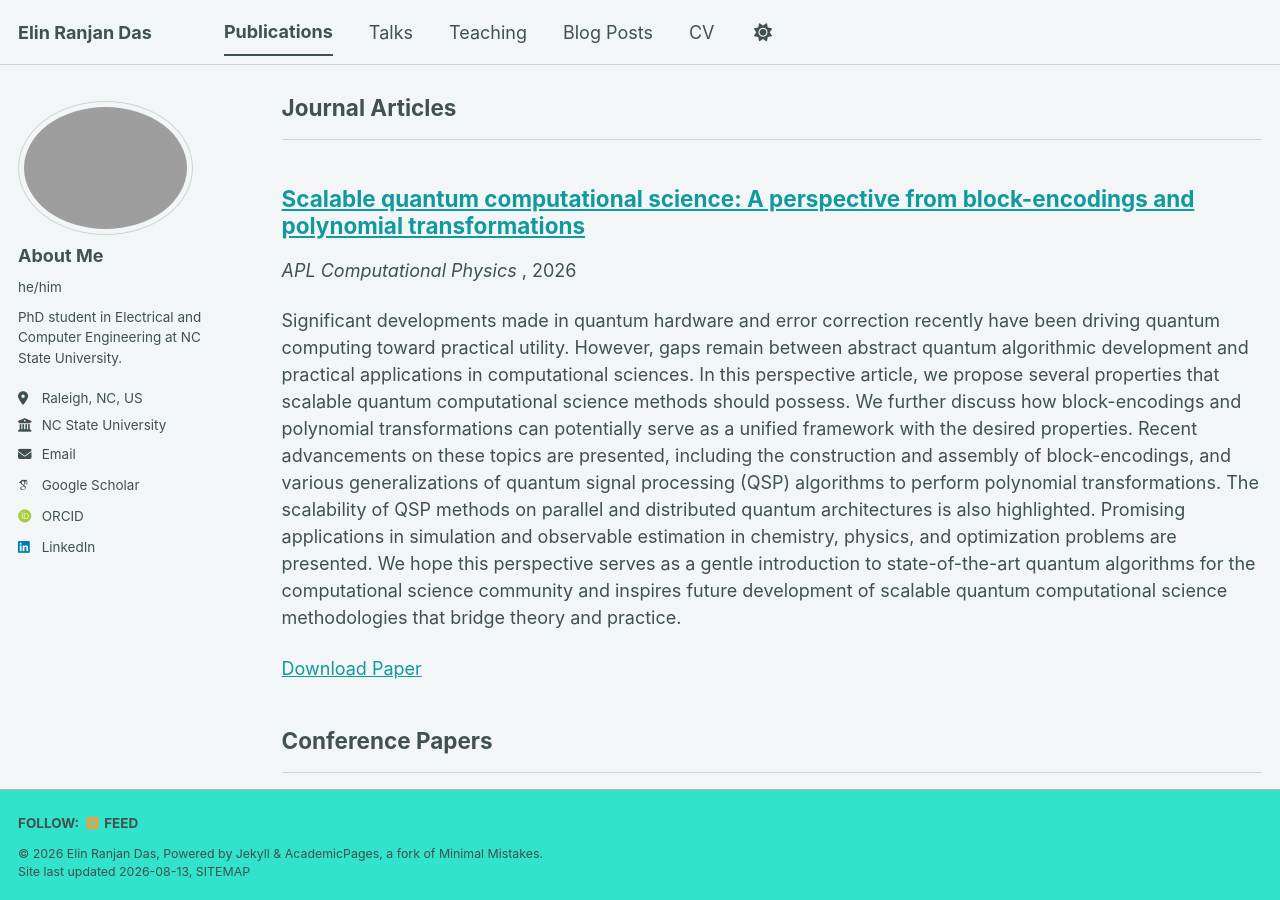
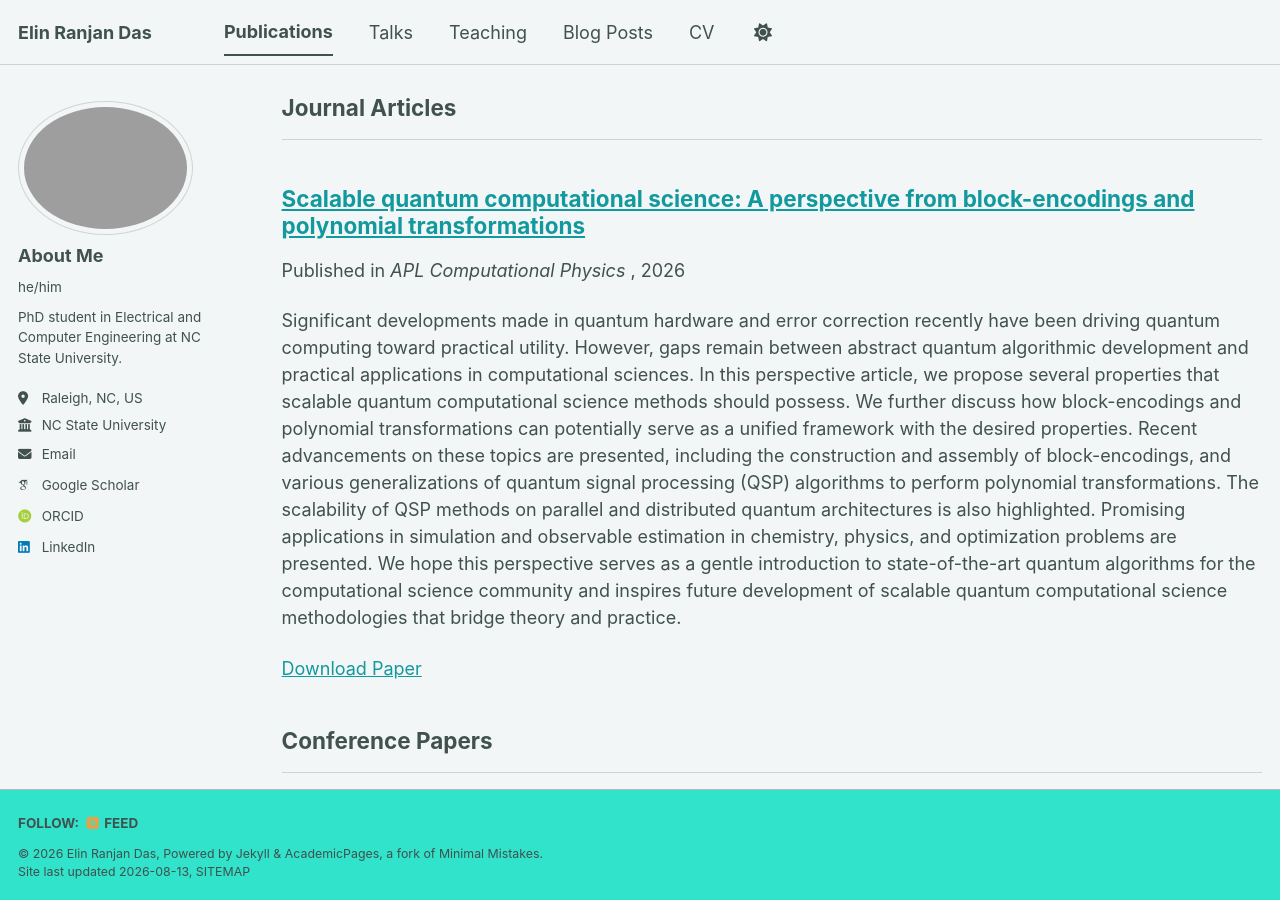
Before and after one commit to ElinRanjan/ElinRanjan.github.io, a Jekyll site: the page built from _pages/publications.html, in a window 1280 px wide and 900 px high, scrolled down 1323 px. Built offline with Jekyll 4.4.1, drawn with Linux system fonts in a browser that asks for light colours; some web fonts are replaced; a script bundle is joined from its source files by our own code; library files that are not in the unit come from our copies.

Commit message:
Update publication details for paper number 3

```diff
--- a/_publications/2015-10-01-paper-title-number-3.md
+++ b/_publications/2015-10-01-paper-title-number-3.md
@@ -5,6 +5,7 @@ category: journals
 permalink: /publications/be-qsp
 excerpt: "Significant developments made in quantum hardware and error correction recently have been driving quantum computing toward practical utility. However, gaps remain between abstract quantum algorithmic development and practical applications in computational sciences. In this perspective article, we propose several properties that scalable quantum computational science methods should possess. We further discuss how block-encodings and polynomial transformations can potentially serve as a unified framework with the desired properties. Recent advancements on these topics are presented, including the construction and assembly of block-encodings, and various generalizations of quantum signal processing (QSP) algorithms to perform polynomial transformations. The scalability of QSP methods on parallel and distributed quantum architectures is also highlighted. Promising applications in simulation and observable estimation in chemistry, physics, and optimization problems are presented. We hope this perspective serves as a gentle introduction to state-of-the-art quantum algorithms for the computational science community and inspires future development of scalable quantum computational science methodologies that bridge theory and practice."
 date: 2026-03-01
+pubphrase: "Published in"
 venue: 'APL Computational Physics'
 paperurl: 'https://pubs.aip.org/aip/aco/article/2/1/010901/3378659'
 ---
```
